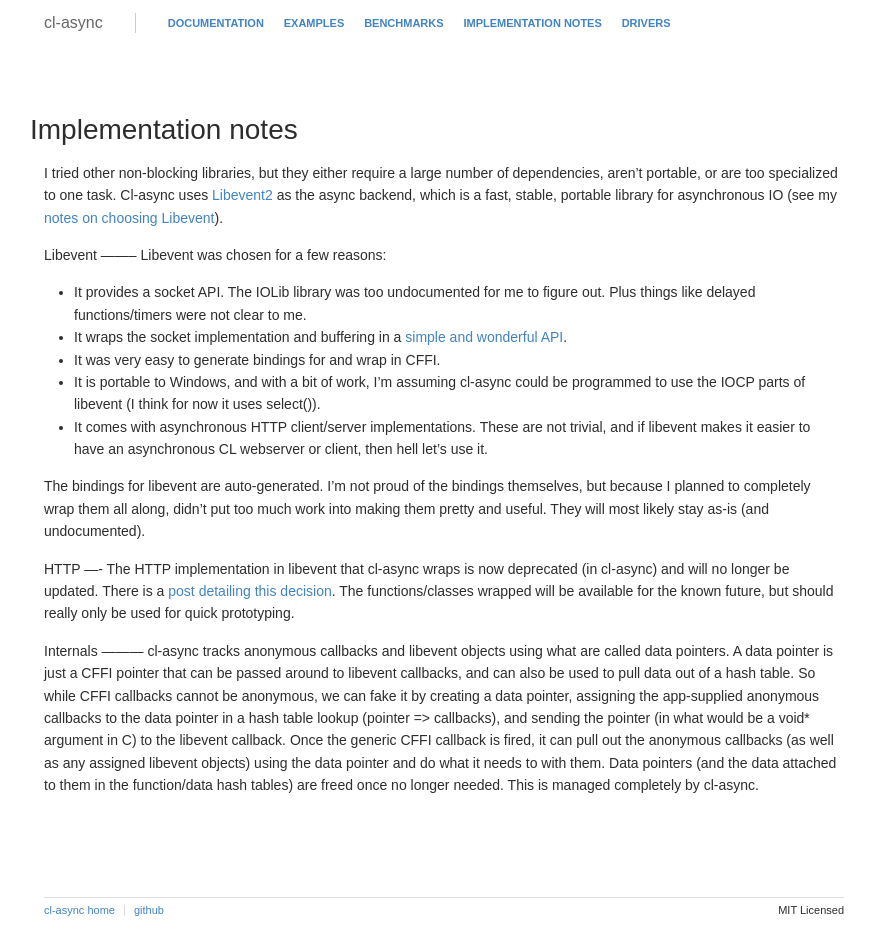
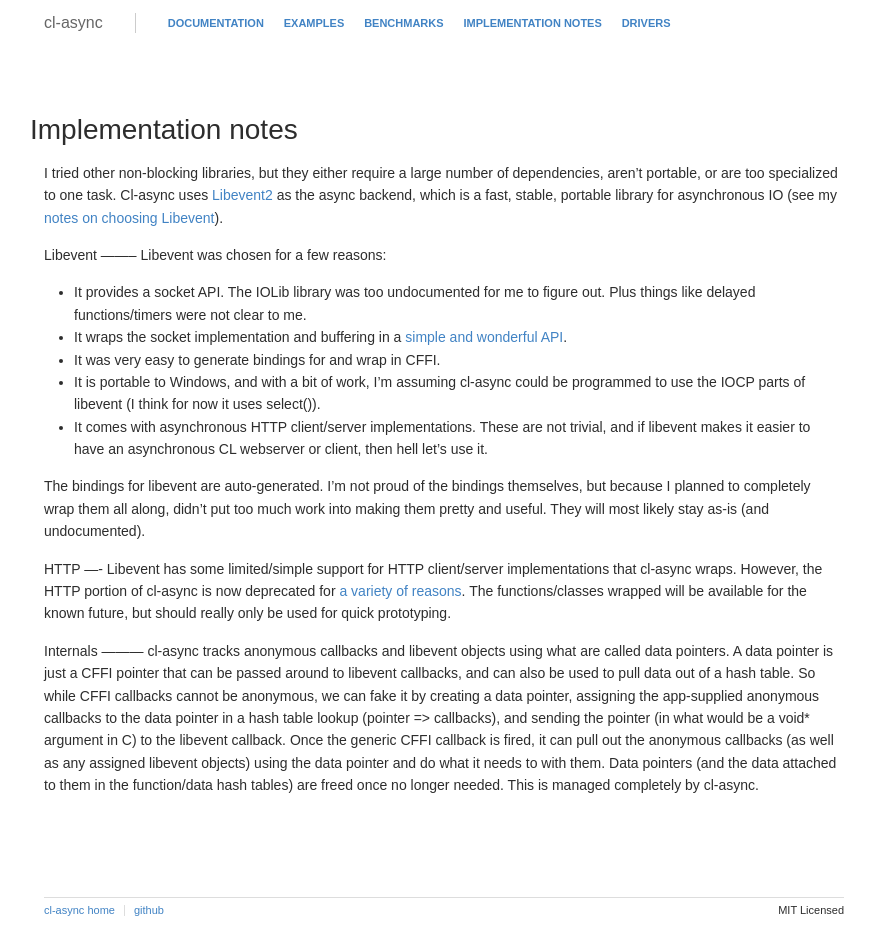
Before and after one commit to orthecreedence/cl-async, a Jekyll site: the page built from implementation-notes.md, in a window 1280 px wide. Shown: the whole page, without its empty margins (196-1071 px from the left). Built offline with Jekyll 4.4.1, drawn with Linux system fonts in a browser that asks for light colours; Markdown is read by kramdown in place of the engine named in the settings.

Commit message:
imp notes about http were really confusingly worded. simplified

```diff
--- a/implementation-notes.md
+++ b/implementation-notes.md
@@ -36,11 +36,11 @@ as-is (and undocumented).
 <a id="http-server"></a>
 HTTP
 ----
-The HTTP implementation in libevent that cl-async wraps is now deprecated (in
-cl-async) and will no longer be updated. There is a [post detailing this
-decision](/cl-async/2012/12/29/deprecating-http). The functions/classes wrapped
-will be available for the known future, but should really only be used for
-quick prototyping.
+Libevent has some limited/simple support for HTTP client/server implementations
+that cl-async wraps. However, the HTTP portion of cl-async is now deprecated
+for [a variety of reasons](/cl-async/2012/12/29/deprecating-http). The
+functions/classes wrapped will be available for the known future, but should
+really only be used for quick prototyping.
 
 <a id="internals"></a>
 Internals
```
